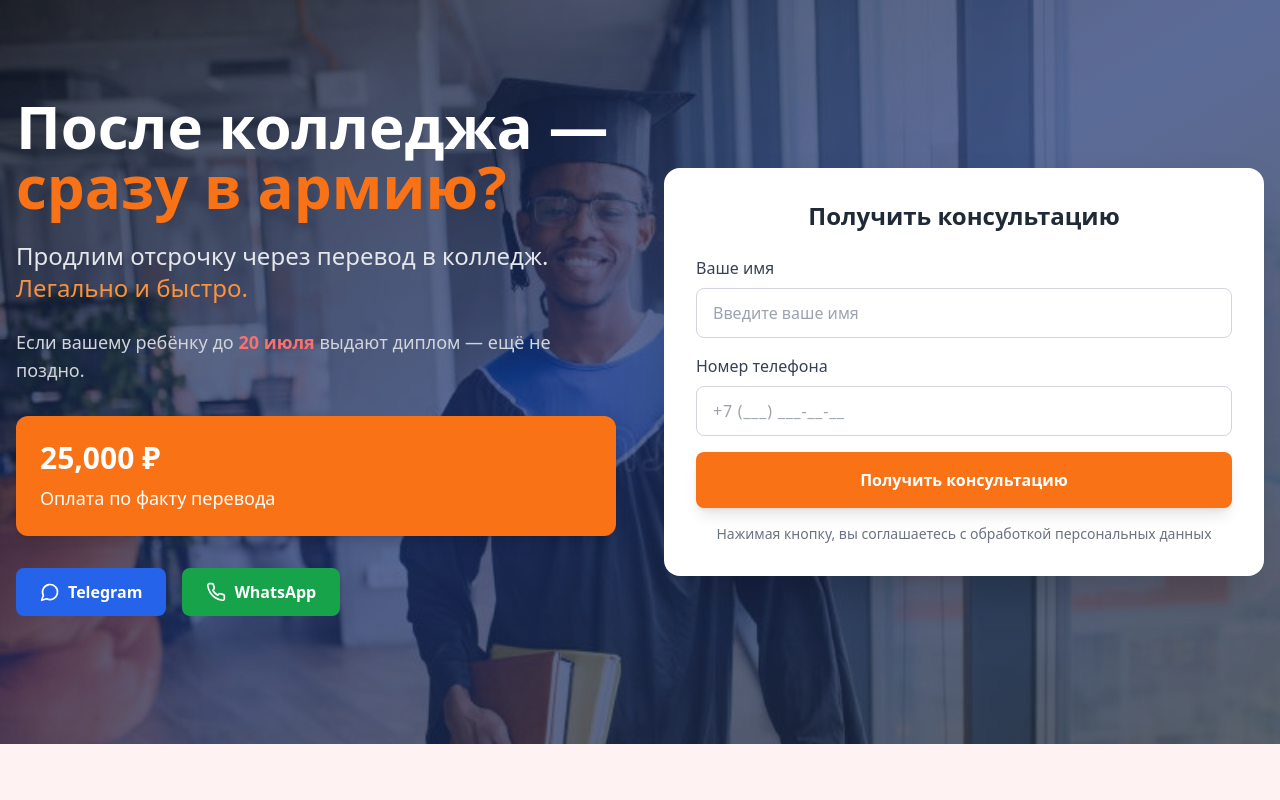
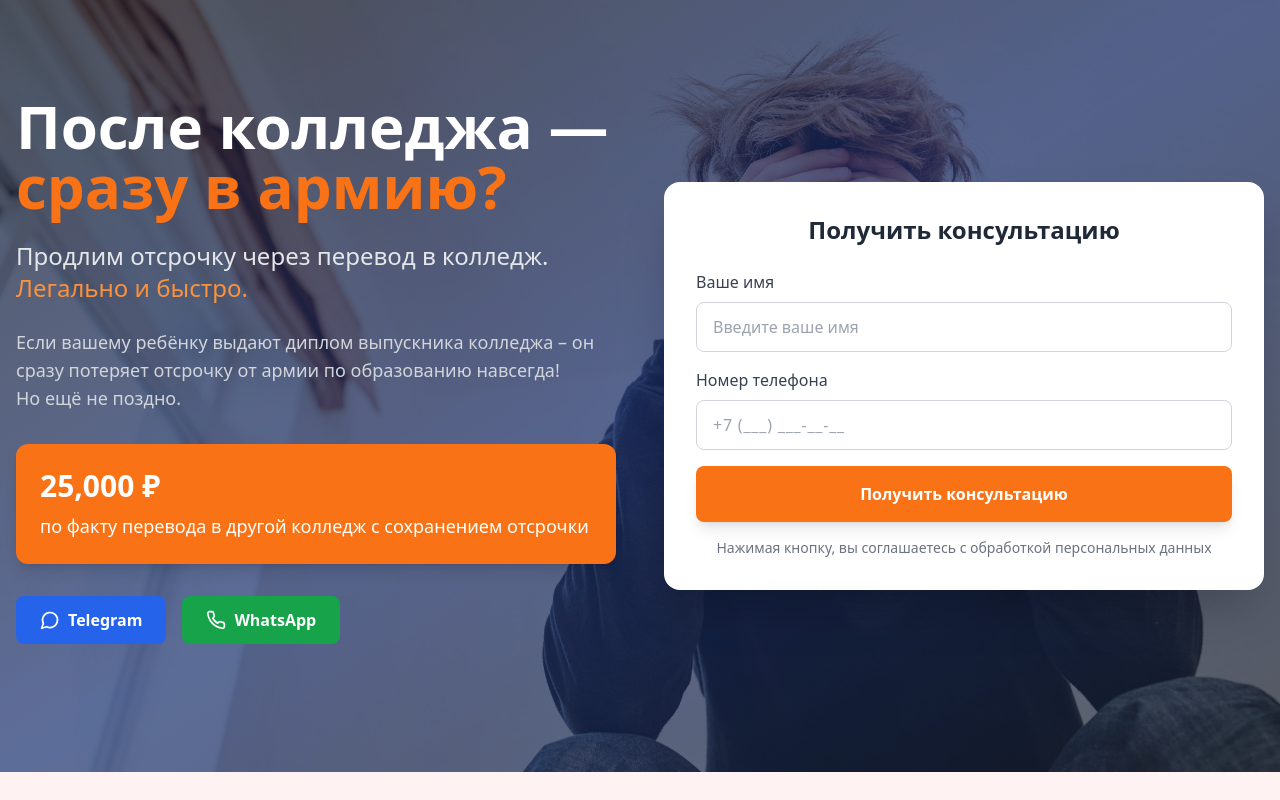
Before and after one commit to Bredfen/army-college, a React (Vite) app: page / in a window 1280 px wide. Shown: the top 800 px of the page. Built offline with nearby package versions, Linux system fonts and the light colour scheme.

Commit message:
addet foto + min remark

```diff
--- a/src/components/ContactSection.tsx
+++ b/src/components/ContactSection.tsx
@@ -218,7 +218,7 @@ const ContactSection = () => {
 
             <div className="mt-6 p-4 bg-yellow-50 border border-yellow-200 rounded-lg">
               <div className="text-sm text-yellow-800">
-                <strong>⚠️ Внимание!</strong> До 20 июля осталось мало времени.
+                <strong>⚠️ Внимание!</strong> До вручения дипломов осталось меньше двух недель!
                 Чем раньше обратитесь — тем больше вариантов решения.
               </div>
             </div>
--- a/src/components/Footer.tsx
+++ b/src/components/Footer.tsx
@@ -7,10 +7,9 @@ const Footer = () => {
         <div className="grid md:grid-cols-2 lg:grid-cols-4 gap-8">
           {/* Company info */}
           <div>
-            <h3 className="text-xl font-bold mb-4">ПереводВУЗ</h3>
+            <h3 className="text-xl font-bold mb-4">Кто мы</h3>
             <p className="text-gray-400 mb-4">
-              Профессиональные услуги по переводу студентов между учебными заведениями
-              для продления отсрочки от армии.
+              Мы выпускники ведущих вузов Москвы. Наши дети и близкие столкнулись с проблемой потери  отсрочки от армии из за отчисления по неуспеваемости. И мы рады бесплатно консультировать родителей по возможностям сохранения отсрочки по образованию.
             </p>
             <div className="flex items-center gap-2 text-green-400 text-sm">
               <Shield className="w-4 h-4" />
@@ -80,7 +79,7 @@ const Footer = () => {
 
             <div className="mt-4 p-3 bg-red-900 rounded-lg">
               <div className="text-red-200 text-sm font-semibold">
-                ⏰ До 20 июля осталось мало времени!
+                ⏰ До вручения дипломов осталось меньше двух недель!
               </div>
               <div className="text-red-300 text-xs">
                 Обращайтесь срочно
--- a/src/components/HeroSection.tsx
+++ b/src/components/HeroSection.tsx
@@ -56,7 +56,7 @@ const HeroSection = () => {
       {/* Background image */}
       <div className="absolute inset-0 opacity-30">
         <img
-          src="/images/student-graduate.jpg"
+          src="/images/photo_2025-06-23_15-56-25.jpg"
           alt="Студент с дипломом"
           className="w-full h-full object-cover"
         />
@@ -75,12 +75,12 @@ const HeroSection = () => {
             </h2>
 
             <p className="text-lg mb-8 text-gray-300">
-              Если вашему ребёнку до <span className="font-semibold text-red-400">20 июля</span> выдают диплом — ещё не поздно.
+              Если вашему ребёнку выдают диплом выпускника колледжа – он сразу потеряет отсрочку от армии по образованию навсегда!<br/> Но ещё не поздно.
             </p>
 
             <div className="bg-orange-500 text-white p-6 rounded-xl mb-8 shadow-lg">
               <div className="text-3xl font-bold mb-2">25,000 ₽</div>
-              <div className="text-lg">Оплата по факту перевода</div>
+              <div className="text-lg">по факту перевода в другой колледж с сохранением отсрочки</div>
             </div>
 
             {/* Quick contacts */}
```
Also changed, not shown: public/images/photo_2025-06-23_15-56-25.jpg (added), 1 other file (tests, documents, lock files or other folders).
